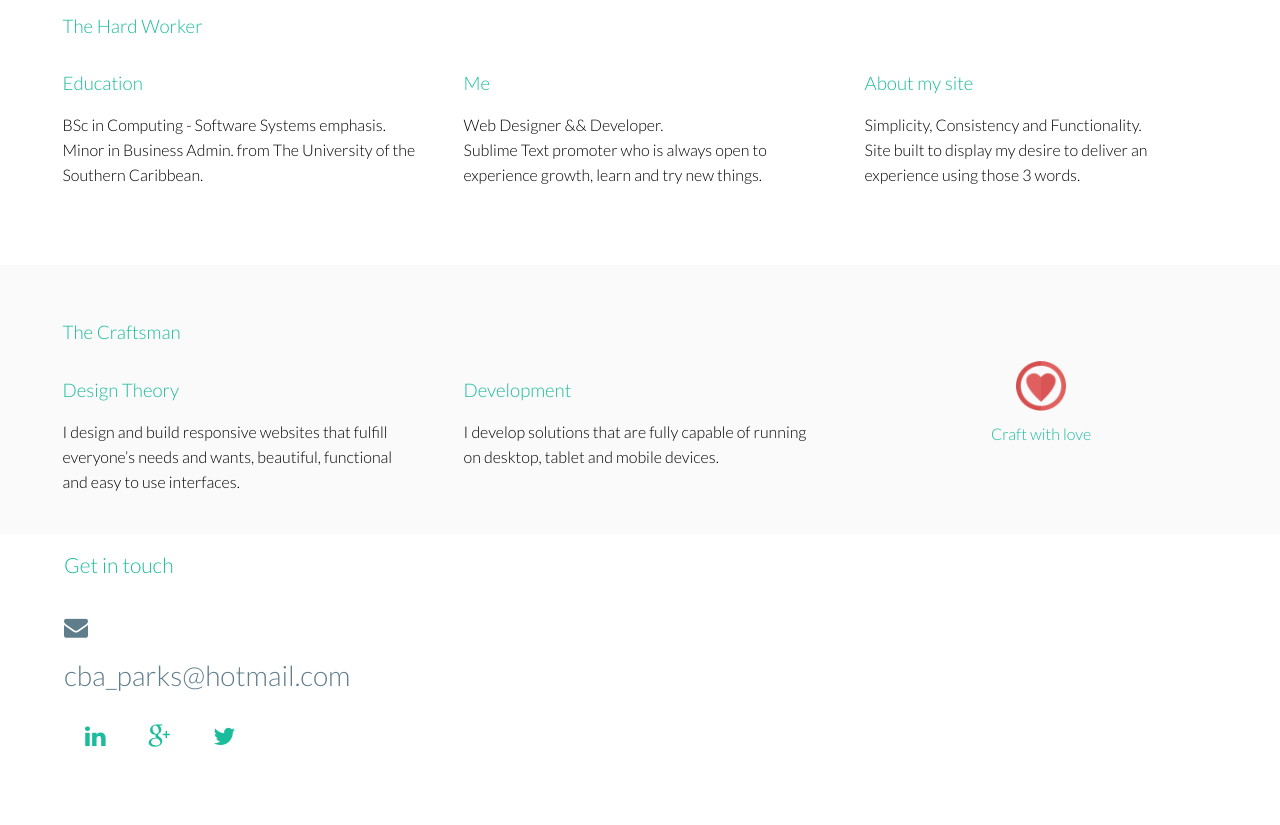
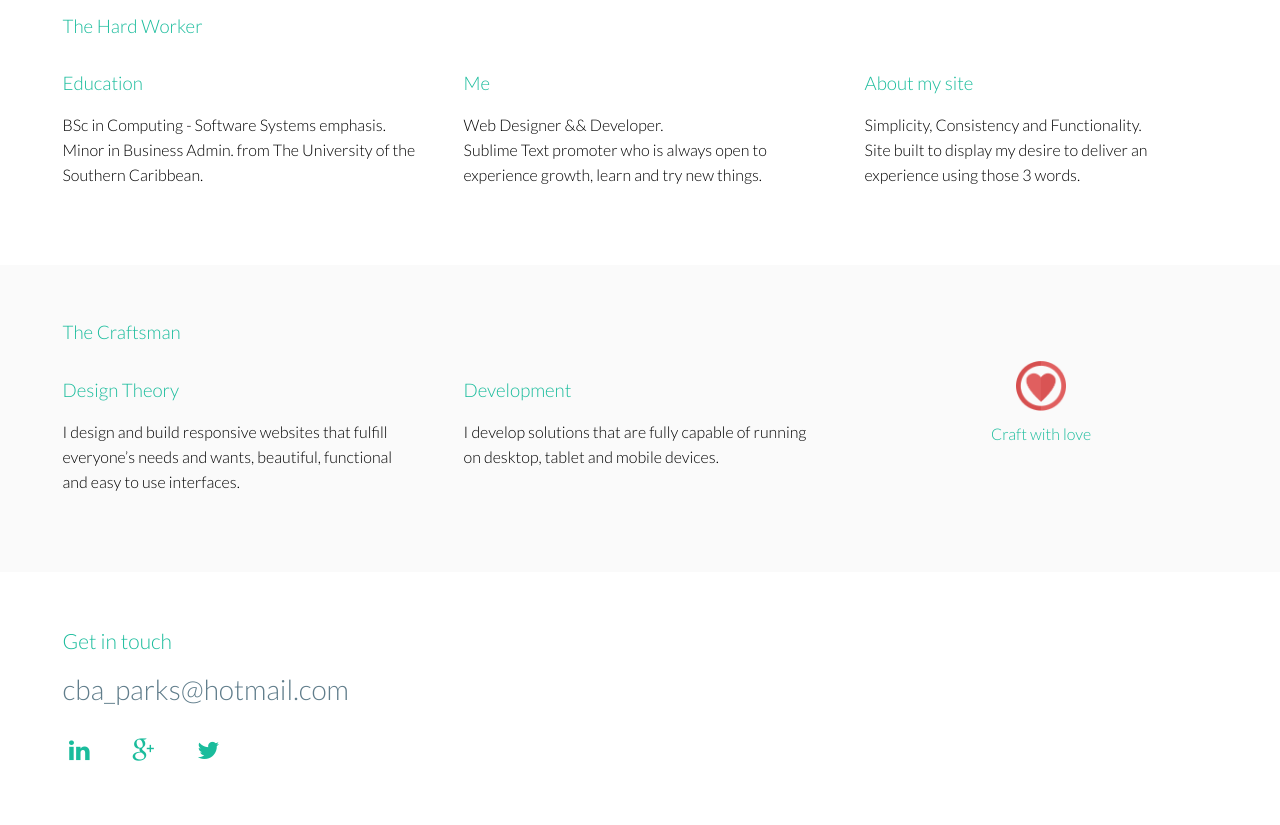
Before and after one commit to cbaparks/site, a plain HTML site: page index.html in a window 1280 px wide. Shown: the part 1370-2195 px from the top of the page. Before the commit the page ends 2160 px from the top, so only its background shows below. Drawn offline with Linux system fonts and the light colour scheme; no server answers.

Commit message:
pushing to dropbox now

```diff
--- a/assets/css/c_parks-styles.less
+++ b/assets/css/c_parks-styles.less
@@ -276,25 +276,25 @@ h3 {
 #banner {
   min-width: 100%;
   color: @base-green;
-  padding-left: 5%;
+  // padding-left: 5%;
   h3 {
     font-size: 150%;
     font-weight: 300!important;
   }
-  margin-left: 0px!important;
+  // margin-left: 0px!important;
   background: @white;
   font-size: 14px;
-  margin-bottom: 20px;
+  // margin-bottom: 20px;
 }
 
 #footer {
-  > div { height: 100px; }
+  // > div { height: 100px; }
   .fa { font-size: 24px; }
   color: @blue-gray;
   height: auto!importamt;
   font-size: 14px;
   #social-holder {
-    margin-left: -5.5%;
+    margin-left: -6.9%;
     margin-bottom: 0px;
     li {
       display: inline;
--- a/index.html
+++ b/index.html
@@ -17,8 +17,8 @@
         <!-- css -->
         <link rel="stylesheet" type="text/css" href="assets/css/normalize.css">
         <link rel="stylesheet" type="text/css" href="assets/css/grid.css">
-        <link rel="stylesheet" href="assets/css/font-awesome.min.css"
-            <link href="font-awesome/css/font-awesome.min.css" rel="stylesheet">
+        <link rel="stylesheet" href="assets/css/font-awesome.min.css">
+        <!-- <link rel="stylesheet" href="font-awesome/css/font-awesome.min.css"> -->
         <link rel="stylesheet" type="text/css" href="assets/css/c_parks-styles.min.css">
         <link href='http://fonts.googleapis.com/css?family=Lato:100,300,400,700,900,100italic,300italic,400italic,700italic,900italic' rel='stylesheet' type='text/css'>
     </head>
@@ -80,12 +80,12 @@
                             <i class="fa fa fa-twitter"></i>
                         </a>
                     </li>
-                        <li class="">
+                    <!--  <li class="">
                         <a href="#" class="g-i-t">Projects<br>
                             <span>Spent | </span>
                             <span>PlayGround</span>
                         </a>
-                        </li>
+                    </li> -->
                 </ul>
             </div>
         </div>
@@ -150,16 +150,15 @@
                     </div>
                     <div class="clear"></div>
                 </div>
+                <div class="clear"></div>
             </div>
-                <div class="grid_12" id="banner" style="margin-top: -3%!important;">
-                    <h3 class="text-left" id="talk">Get in touch </h3>
-                </div>
-                <div class="clear"></div>
+            <div class="slide4" id="banner">
+                <div class="grid-container text-left about">
+                    <div class="grid_12 no-padding" style="margin-bottom: 0px; ">
+                        <h3 id="talk">Get in touch</h3>
                         <div id="footer">
-                    <div class="grid-container grid_12 text-left" style="padding-right: 0px; padding-top: 0px;">
-                        <span class="fa fa-envelope text-left"></span>
-                        <h1 class="text-left" data-parallaxify-range="30">cba_parks@hotmail.com</h1>
-                        <div class="grid_12 no-padding" itemprop="social">
+                            <h1 class="text-left" data-parallaxify-range="20">cba_parks@hotmail.com</h1>
+                            <div class="grid_12 no-padding" itemprop="social" data-parallaxify-range="10">
                                 <ul id="social-holder">
                                     <li><a href="http://tt.linkedin.com/pub/christopher-parks/52/8b3/499" target="_blank"><span class="fa fa-linkedin in"></span></a></li>
                                     <li><a href="https://plus.google.com/u/0/" target="_blank"><span class="fa fa-google-plus gp"></span></a></li>
@@ -167,9 +166,16 @@
                                 </ul>
                             </div>
                             <div class="clear"></div>
-                        <br>
                         </div>
                     </div>
+                    <div class="clear"></div>
+                </div>
+                <div class="clear"></div>
+            </div>
+            <!-- <div class="grid_12" id="banner" style="/*margin-top: -3%!important; */">
+                <h3 class="text-left" id="talk">Get in touch </h3>
+            </div>
+            <div class="clear"></div> -->
             <!-- js -->
             <script src="assets/js/jquery-1.11.0.min.js"></script>
             <script src="assets/js/plugins.min.js"></script>
```
Also changed, not shown: assets/css/c_parks-styles.min.css. Lines whose indentation alone changed are shown as unchanged.
